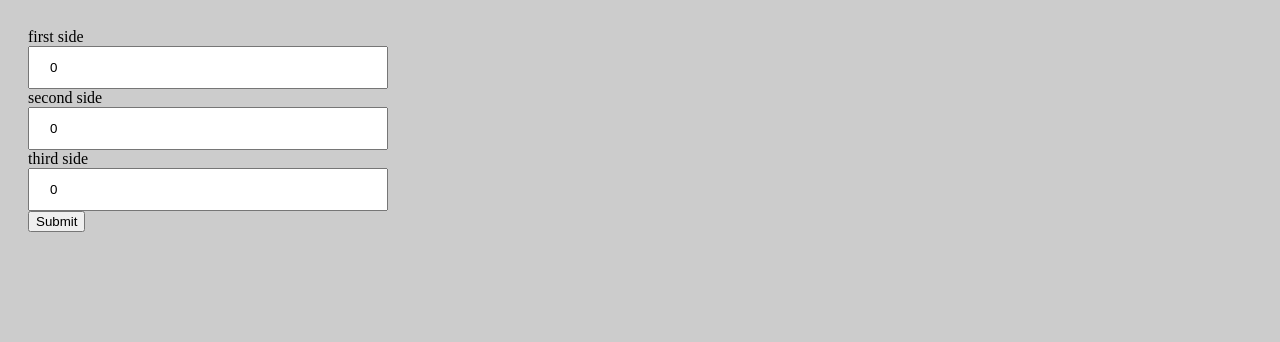
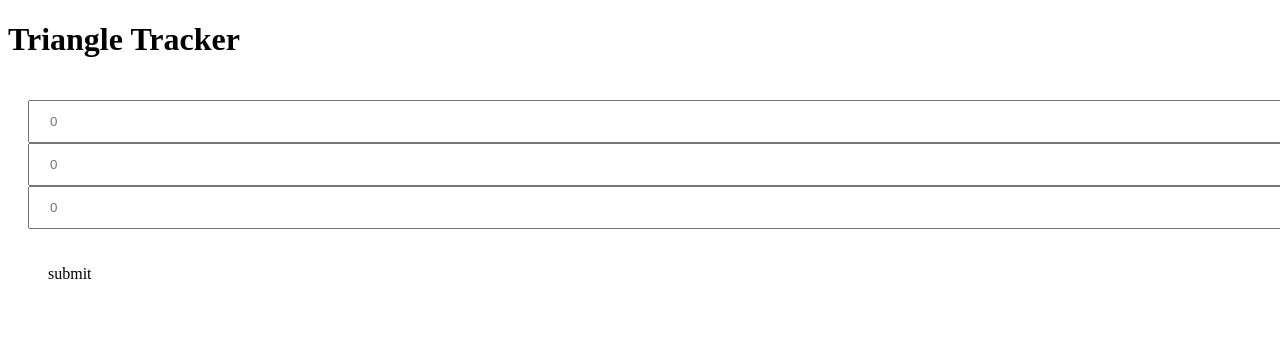
Before and after one commit to nicolelearning/triangle-tracker.github.io, a plain HTML site: page index.html in a window 1280 px wide. Drawn offline with Linux system fonts and the light colour scheme.

Commit message:
new html content

```diff
--- a/index.html
+++ b/index.html
@@ -1,23 +1,23 @@
 <!DOCTYPE html>
 <html>
   <head>
-    <title>triangle tracker</title>
+    <title>trianle tracker</title>
     <link href="styles.css" rel="stylesheet" type="text/css">
-    <script src="javascript.js"></script>
+    <script src="java.js"></script>
   </head>
-  <body bgcolor=#cccccc>
-    <div  class="form">
-      <form class="form" action="index.html" method="post">
-        <label for="firstSide">first side</label>
-        <input  type="text" name="firstNumber" value="0">
-        <label for="secondSide">second side</label>
-        <input type="text" name="secondNumber" value="0">
-        <label for="thirdSide">third side</label>
-        <input type="text" name="thirdNumber" value="0">
-        <input type="submit" value="Submit">
-</form>
-      </form>
+  <body>
+    <h1>Triangle Tracker</h1>
+    <div>
+        <input id="first" type="text" name="firstSide" placeholder="0"/>
+        <input id="second" type="text" name="secondSide" placeholder="0"/>
+        <input id="third" type="text" name="thirdSide" placeholder="0"/>
+        <div onclick="submit()">
+          <p>submit</p>
+        </div>
+
+
     </div>
+
 
   </body>
 </html>
```
